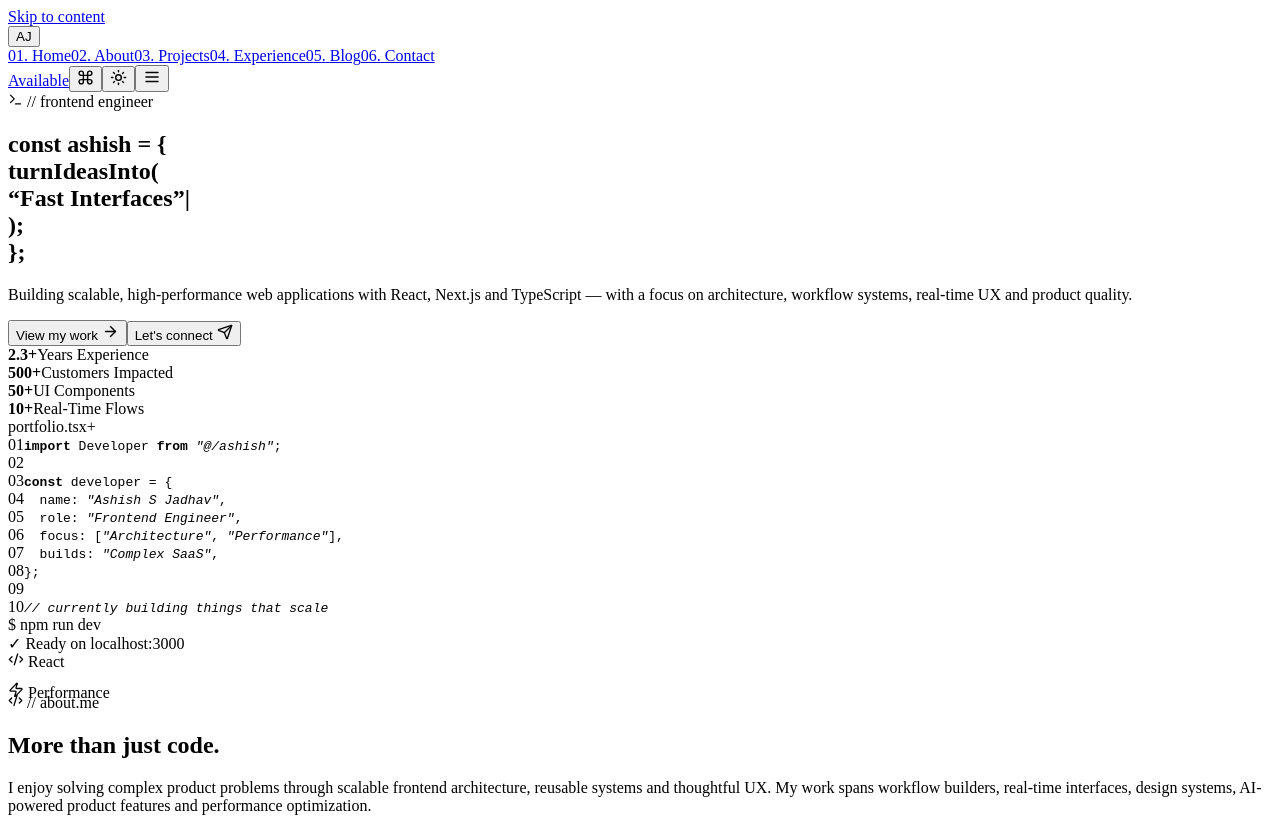
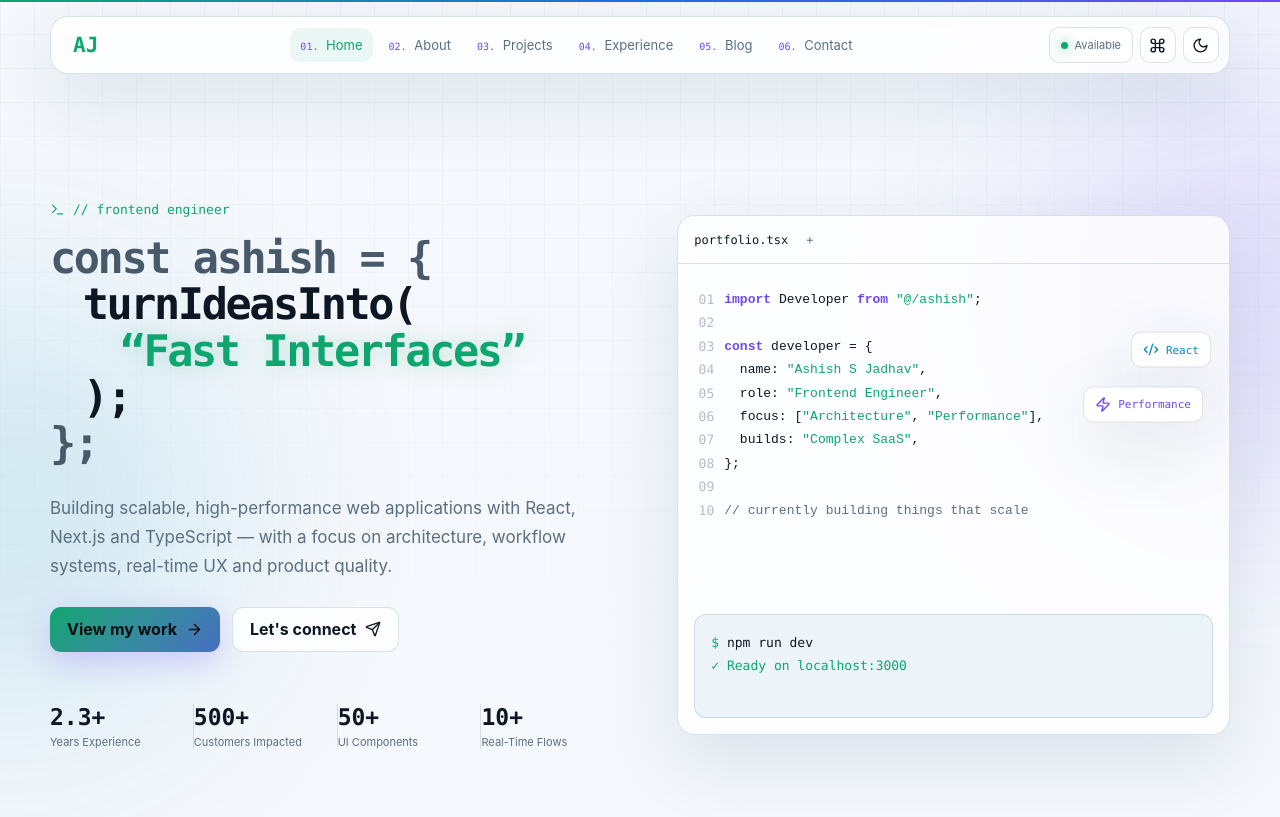
Before and after one commit to Ashish-Kasplo/AJ, a Next.js app: page / in a window 1280 px wide. Shown: the top 817 px of the page. Built offline with nearby package versions, Linux system fonts and the light colour scheme.

Commit message:
styles impported

```diff
--- a/app/layout.tsx
+++ b/app/layout.tsx
@@ -1,6 +1,8 @@
 import type { Metadata } from "next";
 
 import { profile } from "@/data/portfolio";
+import { Providers } from "@/components/Providers";
+import "./globals.css";
 
 export const metadata: Metadata = {
   title: `${profile.name} — ${profile.role}`,
@@ -14,7 +16,7 @@ export default function RootLayout({
   return (
     <html lang="en" suppressHydrationWarning>
       <body>
-        {children}
+        <Providers>{children}</Providers>
       </body>
     </html>
   );
--- /dev/null
+++ b/global.d.ts
@@ -0,0 +1 @@
+declare module "*.css";
--- a/hooks/use-mobile.ts
+++ b/hooks/use-mobile.ts
@@ -18,3 +18,5 @@ export const useMobile = () => {
 
   return isMobile
 }
+
+export const useIsMobile = useMobile
```
